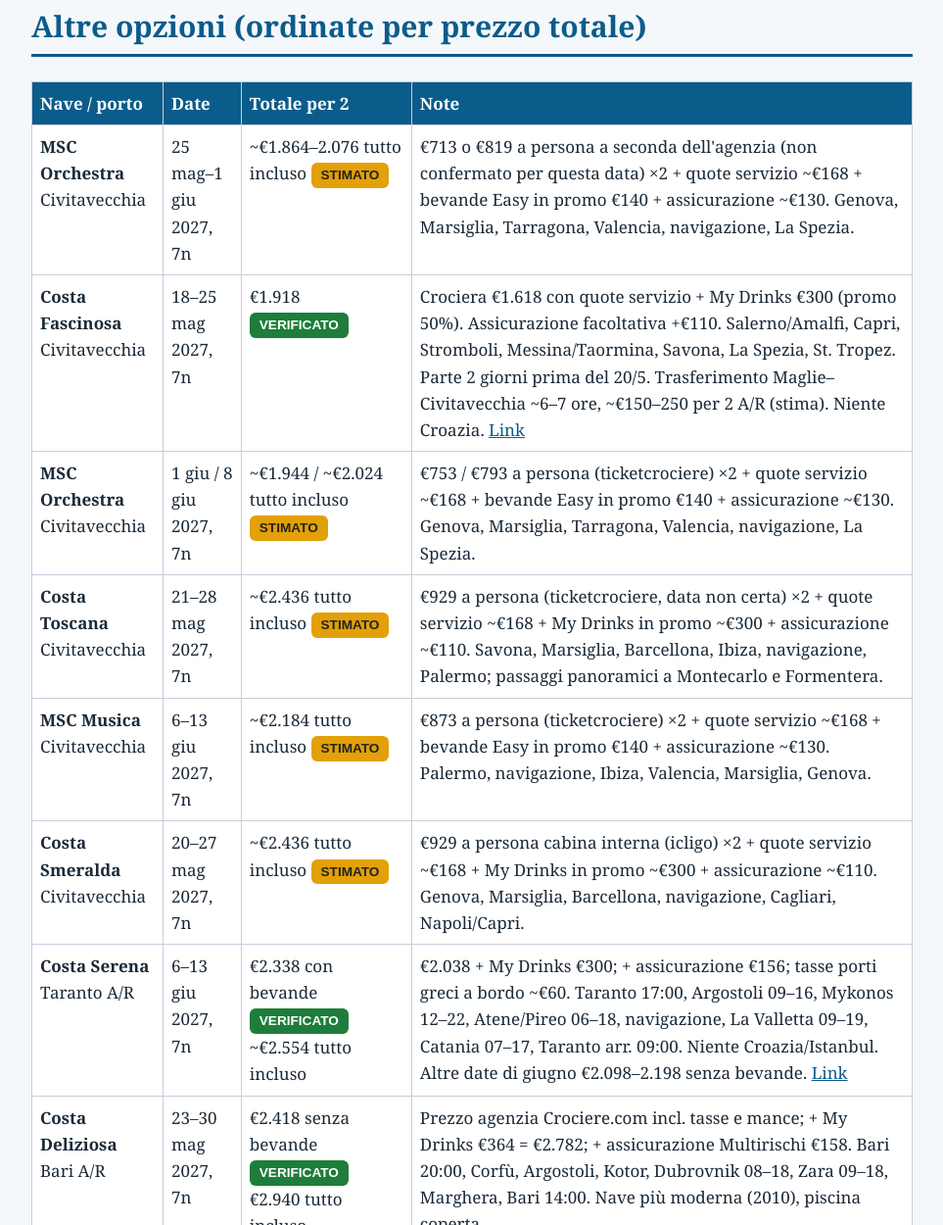
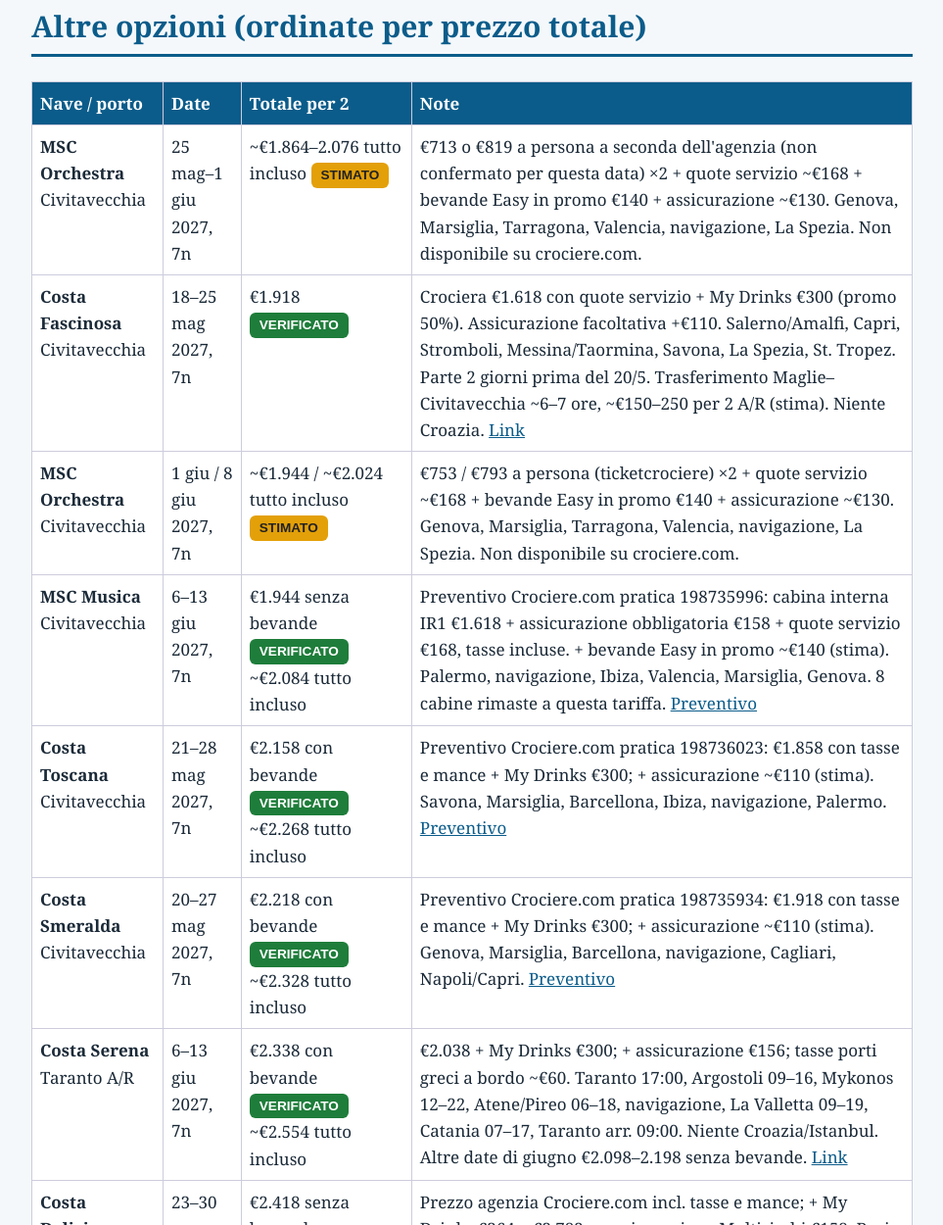
Before and after one commit to jugglingballsbot/crociere-2027, a plain HTML site: page index.html in a window 1280 px wide. Shown: the part 1278-2528 px from the top of the page at 98% size, without its empty margins (158-1121 px from the left). Drawn offline with Linux system fonts and the light colour scheme.

Commit message:
Preventivi Civitavecchia

```diff
--- a/index.html
+++ b/index.html
@@ -36,12 +36,12 @@
 <h2>Altre opzioni (ordinate per prezzo totale)</h2>
 <div class="tbl"><table>
 <tr><th>Nave / porto</th><th>Date</th><th>Totale per 2</th><th>Note</th></tr>
-<tr><td><b>MSC Orchestra</b><br>Civitavecchia</td><td>25 mag–1 giu 2027, 7n</td><td>~€1.864–2.076 tutto incluso <span class="badge s">STIMATO</span></td><td>€713 o €819 a persona a seconda dell'agenzia (non confermato per questa data) ×2 + quote servizio ~€168 + bevande Easy in promo €140 + assicurazione ~€130. Genova, Marsiglia, Tarragona, Valencia, navigazione, La Spezia.</td></tr>
+<tr><td><b>MSC Orchestra</b><br>Civitavecchia</td><td>25 mag–1 giu 2027, 7n</td><td>~€1.864–2.076 tutto incluso <span class="badge s">STIMATO</span></td><td>€713 o €819 a persona a seconda dell'agenzia (non confermato per questa data) ×2 + quote servizio ~€168 + bevande Easy in promo €140 + assicurazione ~€130. Genova, Marsiglia, Tarragona, Valencia, navigazione, La Spezia. Non disponibile su crociere.com.</td></tr>
 <tr><td><b>Costa Fascinosa</b><br>Civitavecchia</td><td>18–25 mag 2027, 7n</td><td>€1.918 <span class="badge v">VERIFICATO</span></td><td>Crociera €1.618 con quote servizio + My Drinks €300 (promo 50%). Assicurazione facoltativa +€110. Salerno/Amalfi, Capri, Stromboli, Messina/Taormina, Savona, La Spezia, St. Tropez. Parte 2 giorni prima del 20/5. Trasferimento Maglie–Civitavecchia ~6–7 ore, ~€150–250 per 2 A/R (stima). Niente Croazia. <a href="https://www.costacrociere.it/cruises/CIV07ABT/FS07270518.html">Link</a></td></tr>
-<tr><td><b>MSC Orchestra</b><br>Civitavecchia</td><td>1 giu / 8 giu 2027, 7n</td><td>~€1.944 / ~€2.024 tutto incluso <span class="badge s">STIMATO</span></td><td>€753 / €793 a persona (ticketcrociere) ×2 + quote servizio ~€168 + bevande Easy in promo €140 + assicurazione ~€130. Genova, Marsiglia, Tarragona, Valencia, navigazione, La Spezia.</td></tr>
-<tr><td><b>Costa Toscana</b><br>Civitavecchia</td><td>21–28 mag 2027, 7n</td><td>~€2.436 tutto incluso <span class="badge s">STIMATO</span></td><td>€929 a persona (ticketcrociere, data non certa) ×2 + quote servizio ~€168 + My Drinks in promo ~€300 + assicurazione ~€110. Savona, Marsiglia, Barcellona, Ibiza, navigazione, Palermo; passaggi panoramici a Montecarlo e Formentera.</td></tr>
-<tr><td><b>MSC Musica</b><br>Civitavecchia</td><td>6–13 giu 2027, 7n</td><td>~€2.184 tutto incluso <span class="badge s">STIMATO</span></td><td>€873 a persona (ticketcrociere) ×2 + quote servizio ~€168 + bevande Easy in promo €140 + assicurazione ~€130. Palermo, navigazione, Ibiza, Valencia, Marsiglia, Genova.</td></tr>
-<tr><td><b>Costa Smeralda</b><br>Civitavecchia</td><td>20–27 mag 2027, 7n</td><td>~€2.436 tutto incluso <span class="badge s">STIMATO</span></td><td>€929 a persona cabina interna (icligo) ×2 + quote servizio ~€168 + My Drinks in promo ~€300 + assicurazione ~€110. Genova, Marsiglia, Barcellona, navigazione, Cagliari, Napoli/Capri.</td></tr>
+<tr><td><b>MSC Orchestra</b><br>Civitavecchia</td><td>1 giu / 8 giu 2027, 7n</td><td>~€1.944 / ~€2.024 tutto incluso <span class="badge s">STIMATO</span></td><td>€753 / €793 a persona (ticketcrociere) ×2 + quote servizio ~€168 + bevande Easy in promo €140 + assicurazione ~€130. Genova, Marsiglia, Tarragona, Valencia, navigazione, La Spezia. Non disponibile su crociere.com.</td></tr>
+<tr><td><b>MSC Musica</b><br>Civitavecchia</td><td>6–13 giu 2027, 7n</td><td>€1.944 senza bevande <span class="badge v">VERIFICATO</span><br>~€2.084 tutto incluso</td><td>Preventivo Crociere.com pratica 198735996: cabina interna IR1 €1.618 + assicurazione obbligatoria €158 + quote servizio €168, tasse incluse. + bevande Easy in promo ~€140 (stima). Palermo, navigazione, Ibiza, Valencia, Marsiglia, Genova. 8 cabine rimaste a questa tariffa. <a href="https://www.cruisesecurities.com/devis/cr/fc012a6a24d34ebe07dd8a70cef20fb6/71ceeb0cb1ed499979f4c24ada82a53a">Preventivo</a></td></tr>
+<tr><td><b>Costa Toscana</b><br>Civitavecchia</td><td>21–28 mag 2027, 7n</td><td>€2.158 con bevande <span class="badge v">VERIFICATO</span><br>~€2.268 tutto incluso</td><td>Preventivo Crociere.com pratica 198736023: €1.858 con tasse e mance + My Drinks €300; + assicurazione ~€110 (stima). Savona, Marsiglia, Barcellona, Ibiza, navigazione, Palermo. <a href="https://www.cruisesecurities.com/devis/cr/ceef65a872e229ec1189f960f18dd411/71ceeb0cb1ed499979f4c24ada82a53a">Preventivo</a></td></tr>
+<tr><td><b>Costa Smeralda</b><br>Civitavecchia</td><td>20–27 mag 2027, 7n</td><td>€2.218 con bevande <span class="badge v">VERIFICATO</span><br>~€2.328 tutto incluso</td><td>Preventivo Crociere.com pratica 198735934: €1.918 con tasse e mance + My Drinks €300; + assicurazione ~€110 (stima). Genova, Marsiglia, Barcellona, navigazione, Cagliari, Napoli/Capri. <a href="https://www.cruisesecurities.com/devis/cr/68ffbda27bad3828eda70127ea915fcb/71ceeb0cb1ed499979f4c24ada82a53a">Preventivo</a></td></tr>
 <tr><td><b>Costa Serena</b><br>Taranto A/R</td><td>6–13 giu 2027, 7n</td><td>€2.338 con bevande <span class="badge v">VERIFICATO</span><br>~€2.554 tutto incluso</td><td>€2.038 + My Drinks €300; + assicurazione €156; tasse porti greci a bordo ~€60. Taranto 17:00, Argostoli 09–16, Mykonos 12–22, Atene/Pireo 06–18, navigazione, La Valletta 09–19, Catania 07–17, Taranto arr. 09:00. Niente Croazia/Istanbul. Altre date di giugno €2.098–2.198 senza bevande. <a href="https://www.costacrociere.it/cruises/TAR07A1A/SE07270606.html">Link</a></td></tr>
 <tr><td><b>Costa Deliziosa</b><br>Bari A/R</td><td>23–30 mag 2027, 7n</td><td>€2.418 senza bevande <span class="badge v">VERIFICATO</span><br>€2.940 tutto incluso</td><td>Prezzo agenzia Crociere.com incl. tasse e mance; + My Drinks €364 = €2.782; + assicurazione Multirischi €158. Bari 20:00, Corfù, Argostoli, Kotor, Dubrovnik 08–18, Zara 09–18, Marghera, Bari 14:00. Nave più moderna (2010), piscina coperta.</td></tr>
 <tr><td><b>Enchanted Princess</b><br>Civitavecchia</td><td>3 e 17 lug 2027, 7n</td><td>da €919–980 a persona <span class="badge s">PUBBLICIZZATO</span><br>€2.800–3.000 <span class="badge s">STIMATO</span></td><td>Dubrovnik, Corfù, Kotor. Date di luglio.</td></tr>
```
